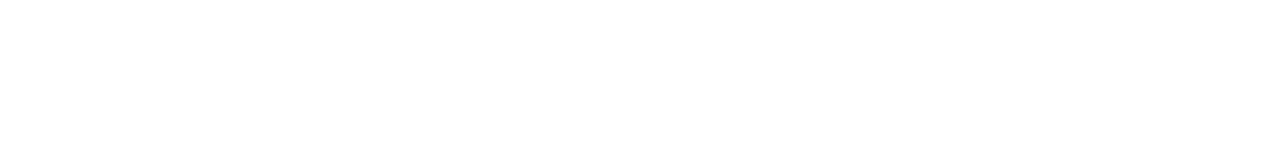
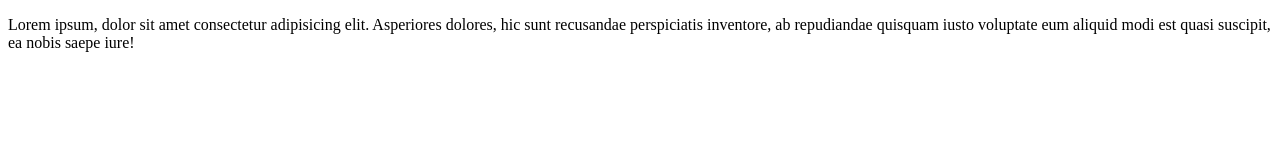
Before and after one commit to GabryelDSous/projeto-1, a plain HTML site: page index.html in a window 1280 px wide. Drawn offline with Linux system fonts and the light colour scheme.

Commit message:
Adicionado texto no body

```diff
--- a/index.html
+++ b/index.html
@@ -6,6 +6,6 @@
     <title>Curso Gratuito Git e GitHub</title>
 </head>
 <body>
-
+    <p>Lorem ipsum, dolor sit amet consectetur adipisicing elit. Asperiores dolores, hic sunt recusandae perspiciatis inventore, ab repudiandae quisquam iusto voluptate eum aliquid modi est quasi suscipit, ea nobis saepe iure!</p>
 </body>
 </html>
```
